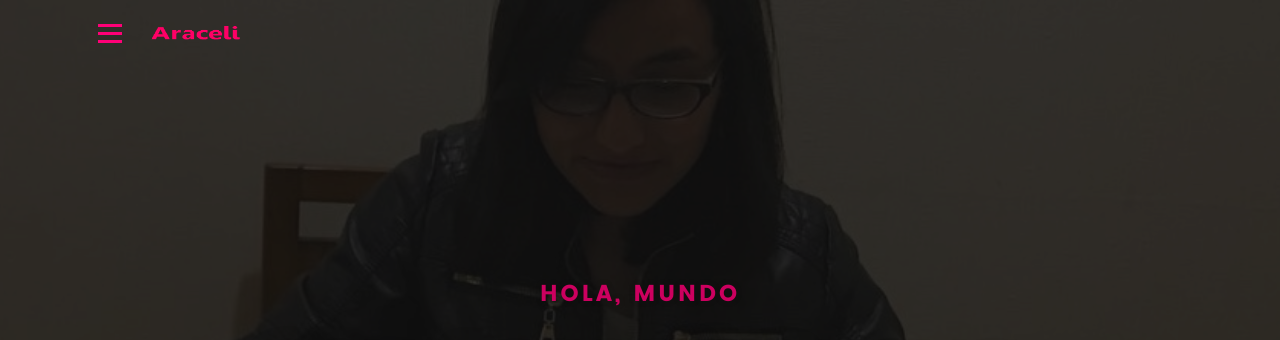
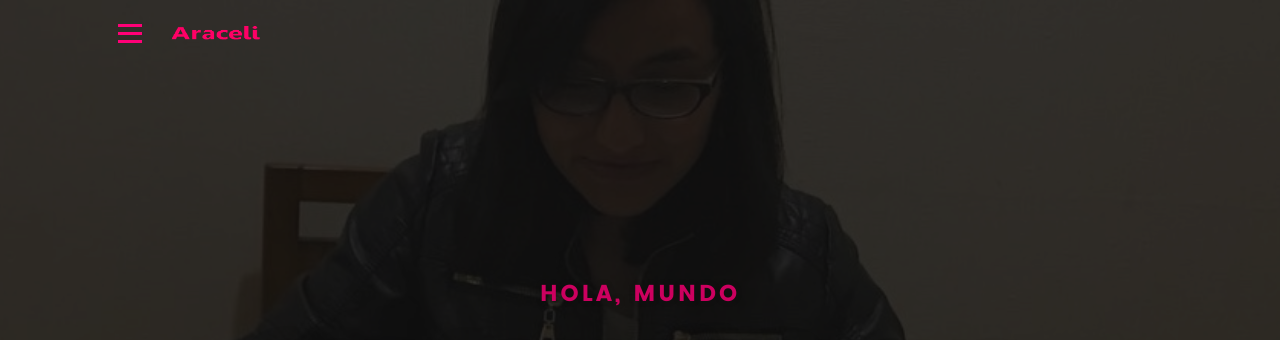
Before and after one commit to AraceliCumen/Portafolio, a plain HTML site: page index.html in a window 1280 px wide. Shown: the top 340 px of the page. Drawn offline with Linux system fonts and the light colour scheme; files whose address does not match are found by name.

Commit message:
actualizando estilo

```diff
--- a/css/main.css
+++ b/css/main.css
@@ -1058,7 +1058,7 @@ header .top-bar {
   min-width: 220px;
   min-height: 66px;
   position: absolute;
-  /* left: 90px; */
+  left: 20px;
   top: 0;
 }
 header .logo {
```
